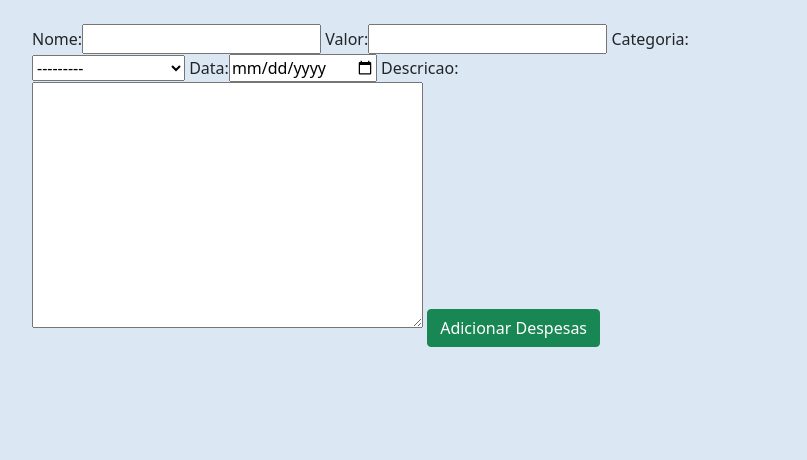
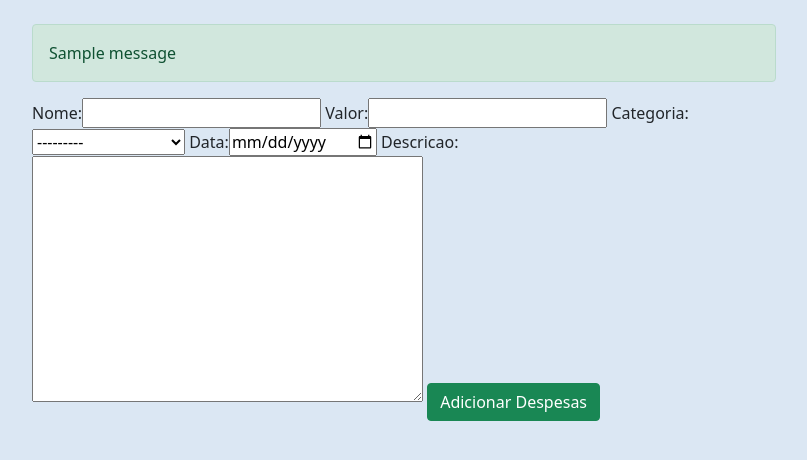
Before and after one commit to LucasMatheus12/projeto-meu-bolso, a Django app: page /despesas/adicionar/ in a window 1280 px wide. Shown: the part 56-516 px from the top of the page, without its empty margins (50-857 px from the left). Run offline with Django 3.2, Linux system fonts and the light colour scheme; a user stored in the database is signed in; tables that the repository leaves empty hold one stand-in row (values such as "Sample post"); one stand-in notice (Sample message) is shown; some libraries are stand-ins or nearby versions.

Commit message:
<fix> [corrigindo verificações de despesas] <corrigingo mensagens verificações de adcionar depesesas>

```diff
--- a/despesas/views.py
+++ b/despesas/views.py
@@ -98,15 +98,17 @@
         return redirect('lista_despesas')
 
 
+from django.contrib import messages
+
 class AdicionarDespesaView(View):
-    template_name = 'despesas/adicionar_despesas.html'
+    template_name= 'despesas/adicionar_despesas.html'
 
     def get(self, request):
+        categorias = Categoria.objects.filter(usuario=request.user)
         form = DespesaForm(user=request.user)
-        categorias = Categoria.objects.filter(usuario=request.user)
         context = {
+            'categorias': categorias,
             'form': form,
-            'categorias': categorias,
         }
         return render(request, self.template_name, context)
 
@@ -116,11 +118,14 @@
             despesa = form.save(commit=False)
             despesa.usuario = request.user
             despesa.save()
-            messages.success(request, "Despesa adicionada com sucesso!")
+            messages.success(request, 'Despesa adicionada com sucesso!')
             return redirect('lista_despesas')
-        messages.error(request, "Erro ao adicionar a despesa.")
+        else:
+            messages.error(request, 'Erro ao adicionar despesa. Por favor, corrija os erros e tente novamente.')
+
         categorias = Categoria.objects.filter(usuario=request.user)
-        return render(request, self.template_name, {'form': form, 'categorias': categorias})
+        return render(request, self.template_name, {'categorias': categorias, 'form': form})
+
 
 
 class ListaDespesasView(View):
--- a/templates/despesas/adicionar_despesas.html
+++ b/templates/despesas/adicionar_despesas.html
@@ -1,13 +1,24 @@
 {% extends 'base.html' %}
-{% load bootstrap  %}
+{% load bootstrap %}
 {% block content %}
 <div>
-    <div class="col-md-8" >
+    <div class="col-md-8">
+        <!-- Exibir mensagens -->
+        {% if messages %}
+            <div>
+                {% for message in messages %}
+                    <div class="alert {% if message.tags %}alert-{{ message.tags }}{% endif %}">
+                        {{ message }}
+                    </div>
+                {% endfor %}
+            </div>
+        {% endif %}
+
         <div>
             <form action="" method="post">
                 {% csrf_token %}
-                {{form|bootstrap}}
-                <button class="btn btn-success mt-2" type="submit"> Adicionar Despesas</button>
+                {{ form|bootstrap }}
+                <button class="btn btn-success mt-2" type="submit">Adicionar Despesas</button>
             </form>
         </div>
     </div>
```
